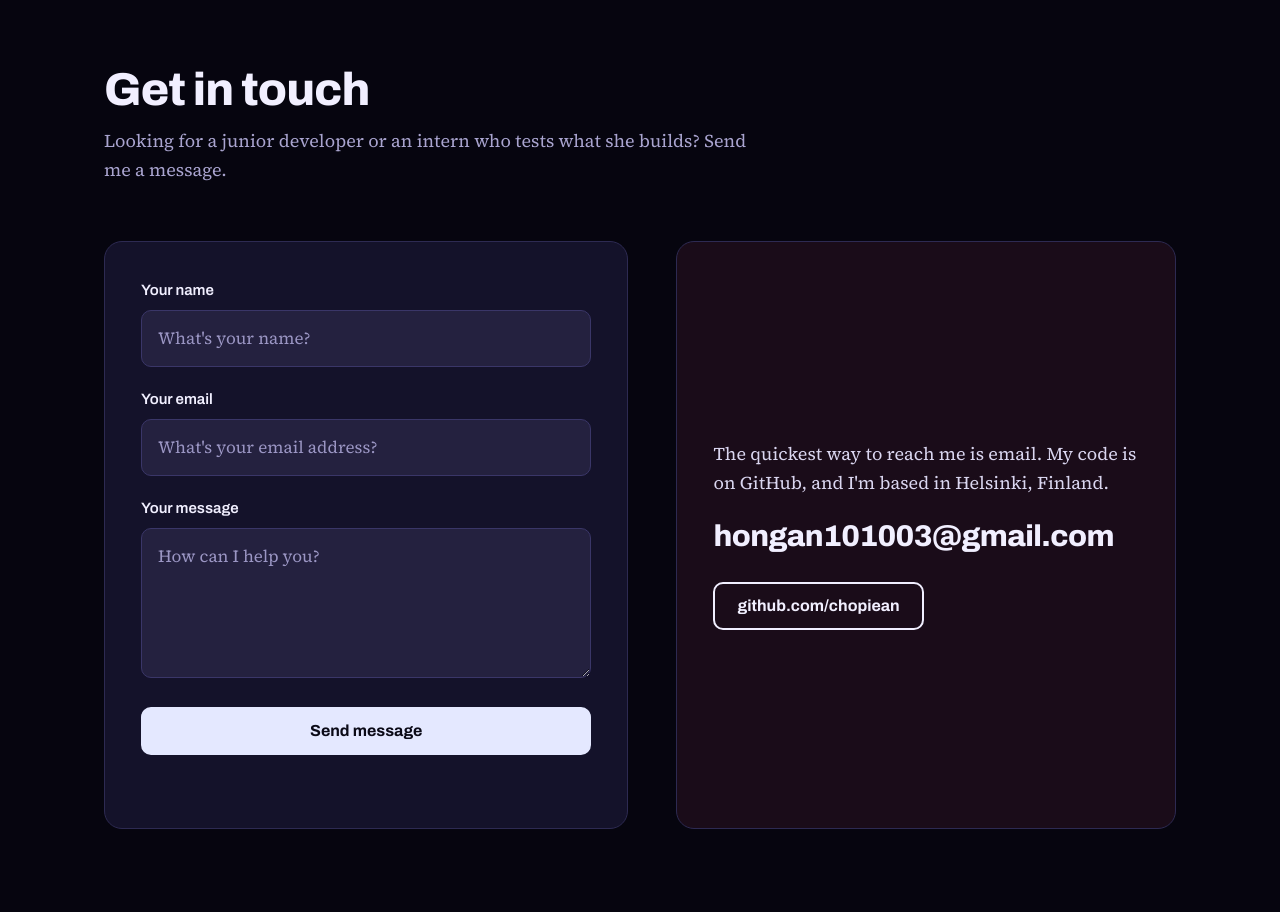
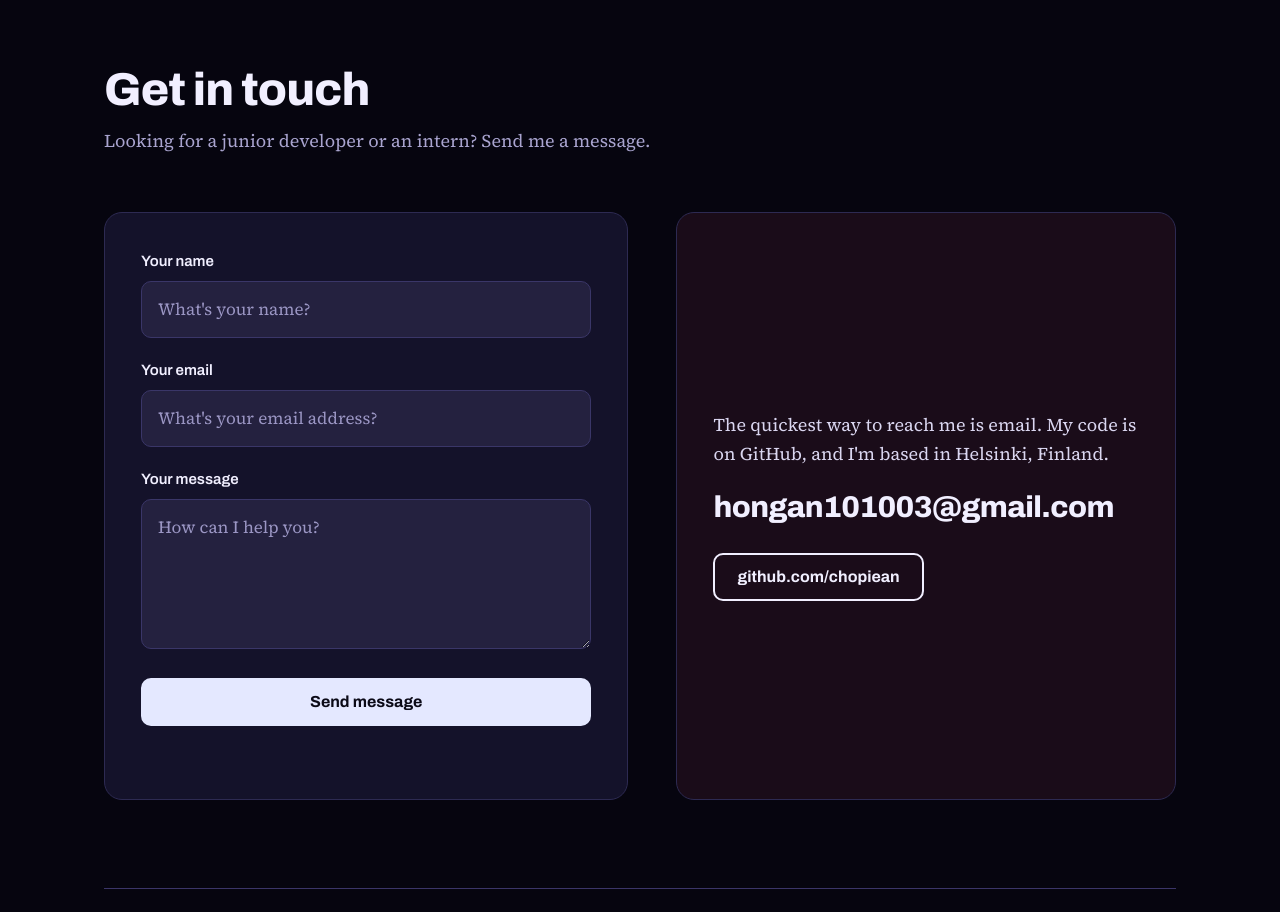
Before and after one commit to chopiean/portfolio, a React (Vite) app: page / in a window 1280 px wide. Shown: the part 5900-6812 px from the top of the page. Built offline with nearby package versions, Linux system fonts and the light colour scheme.

Commit message:
Adjust email font-size

```diff
--- a/src/components/Contact.tsx
+++ b/src/components/Contact.tsx
@@ -53,8 +53,7 @@ export default function Contact() {
           Get in touch
         </h2>
         <p className="mb-[clamp(32px,5vw,56px)] max-w-[36em] text-muted">
-          Looking for a junior developer or an intern who tests what she builds?
-          Send me a message.
+          Looking for a junior developer or an intern? Send me a message.
         </p>
 
         <div className="grid gap-[clamp(24px,4vw,48px)] min-[861px]:grid-cols-[minmax(0,1.05fr)_minmax(0,1fr)]">
@@ -130,7 +129,7 @@ export default function Contact() {
             </p>
             <a
               href={`mailto:${profile.email}`}
-              className="mb-7 inline-block break-words font-ui text-[clamp(20px,2.6vw,30px)] font-extrabold leading-[1.2] tracking-[-0.02em]  transition-all duration-200 [font-stretch:112%] hover:decoration-[7px] hover:underline-offset-[9px]"
+              className="mb-7 inline-block break-words font-ui text-[clamp(20px,2.6vw,30px)] font-extrabold leading-[1.2] tracking-[-0.02em]  transition-all duration-200 [font-stretch:100%] hover:decoration-[7px] hover:underline-offset-[9px]"
             >
               {profile.email}
             </a>
```
